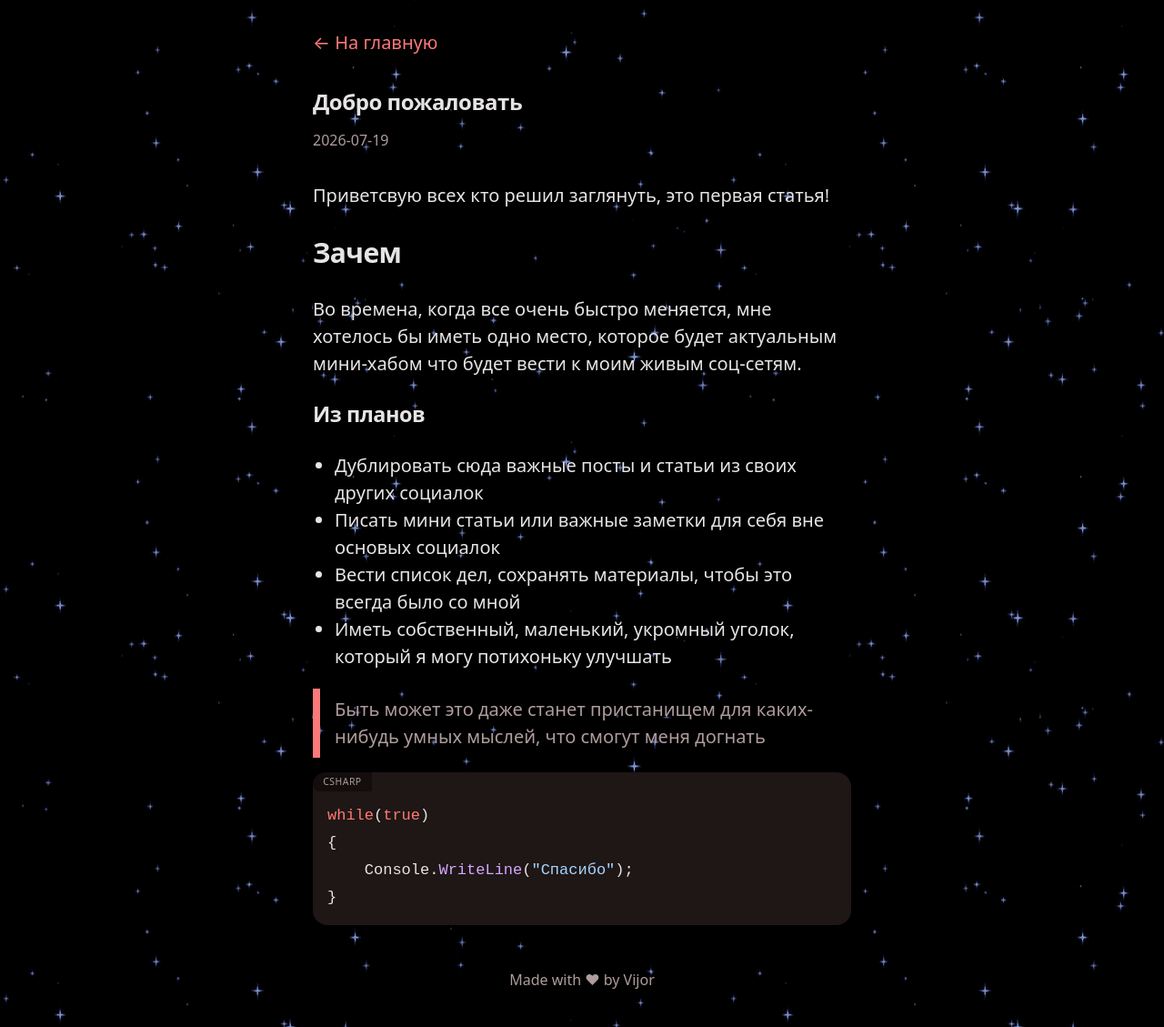
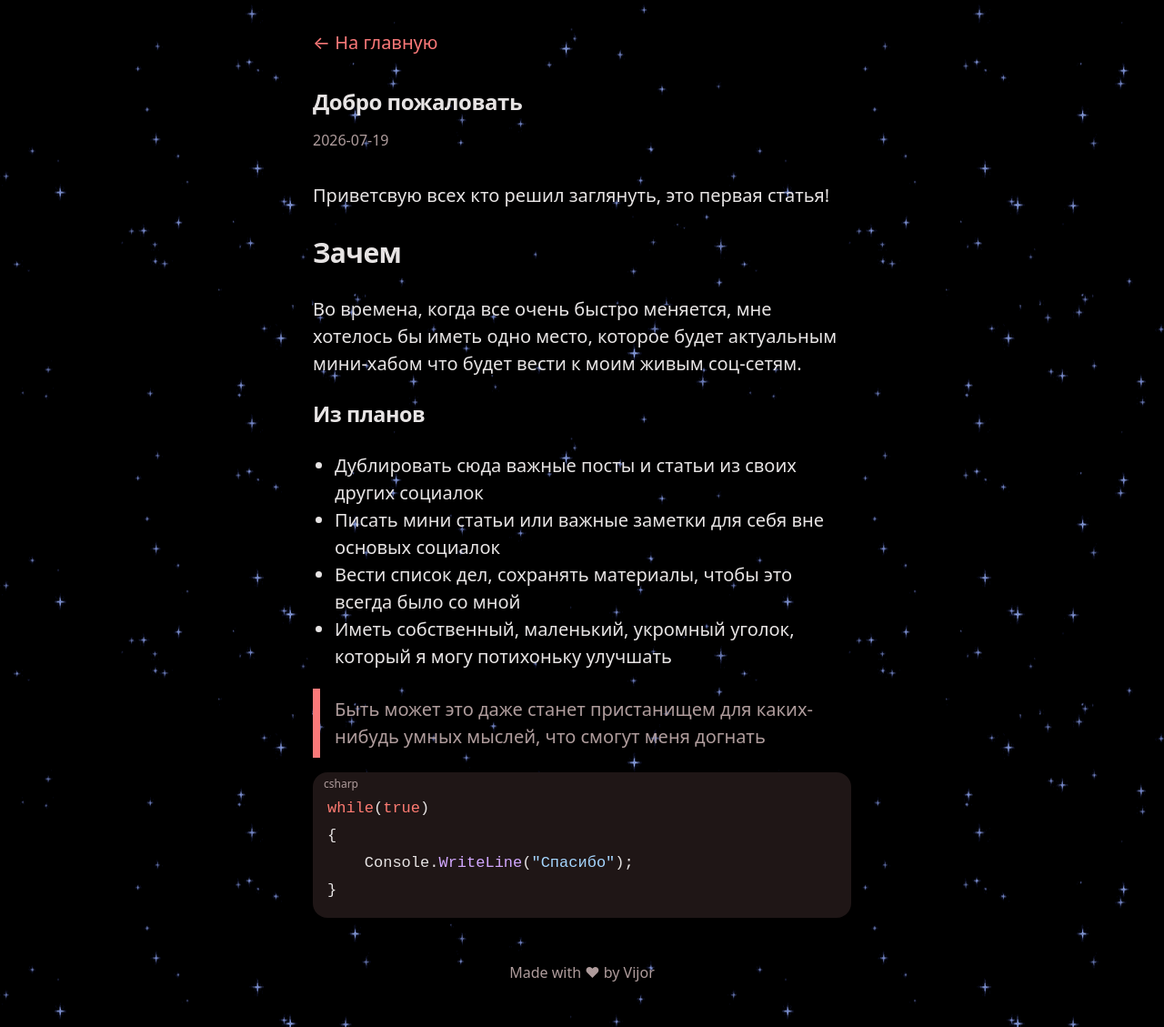
Before and after one commit to Vijorich/SocialLinker, a Jekyll site: the page built from _posts/2026-07-20-welcome.md, in a window 1280 px wide. Shown: the whole page at 91% size. Built offline with Jekyll 4.4.1, drawn with Linux system fonts in a browser that asks for light colours.

Commit message:
refactor: simplify lang badge - no bg, no uppercase, just text
Drop background, border-radius, transform, letter-spacing, z-index.
Sits bare in pre padding, matches site minimal aesthetic.

```diff
--- a/assets/style.css
+++ b/assets/style.css
@@ -218,19 +218,13 @@ a { color: var(--accent); }
 .highlighter-rouge[data-lang]::before {
   content: attr(data-lang);
   position: absolute;
-  top: 0; left: 0;
-  padding: 0.2rem 0.7rem;
-  font-size: 0.65rem;
-  line-height: 1.4;
-  text-transform: uppercase;
-  letter-spacing: 0.05em;
+  top: 0.25rem;
+  left: 0.75rem;
+  font-size: 0.75rem;
   color: var(--fg-muted);
-  background: var(--bg);
-  border-radius: var(--radius) 0 0 0.5rem;
-  z-index: 1;
 }
 .highlighter-rouge[data-lang] pre {
-  padding-top: 2rem;
+  padding-top: 1.5rem;
 }
 
 /* Mobile */
```
